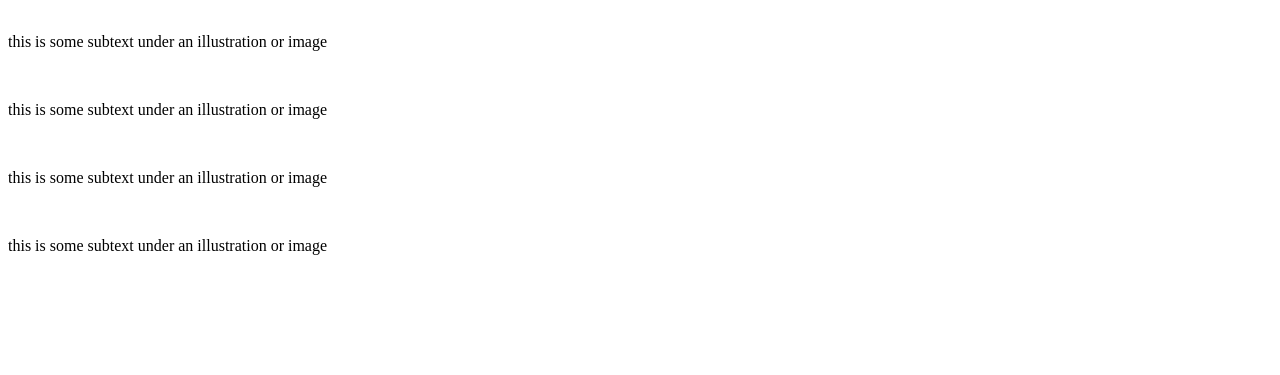
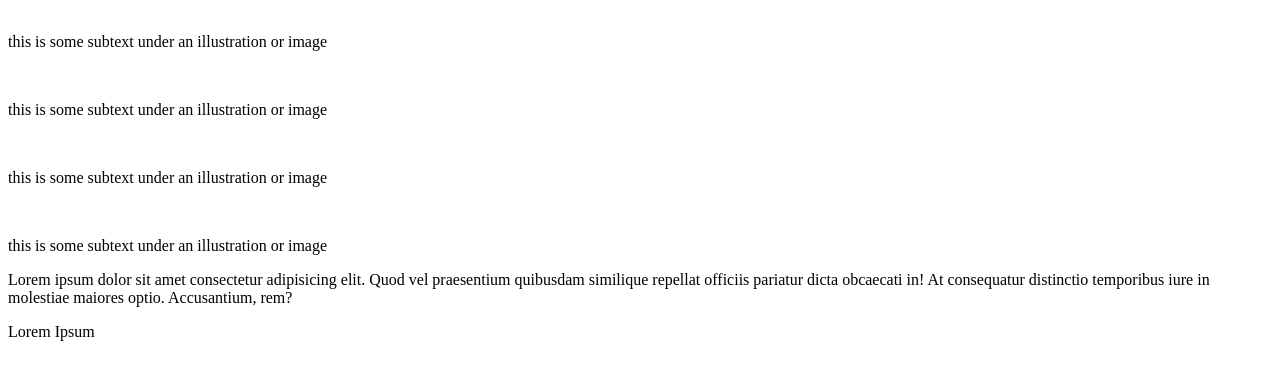
Before and after one commit to creskopper/top-landing-page, a plain HTML site: page index.html in a window 1280 px wide. Shown: the part 317-692 px from the top of the page. Drawn offline with Linux system fonts and the light colour scheme.

Commit message:
Add quote section to html

```diff
--- a/index.html
+++ b/index.html
@@ -60,5 +60,12 @@
         </div>
     </div>
 
+    <div class="quote">
+        <p class="quote-text">
+            Lorem ipsum dolor sit amet consectetur adipisicing elit. Quod vel praesentium quibusdam similique repellat officiis pariatur dicta obcaecati in! At consequatur distinctio temporibus iure in molestiae maiores optio. Accusantium, rem?
+        </p>
+        <p class="quote-author">Lorem Ipsum</p>
+    </div>
+
 </body>
 </html>
```
